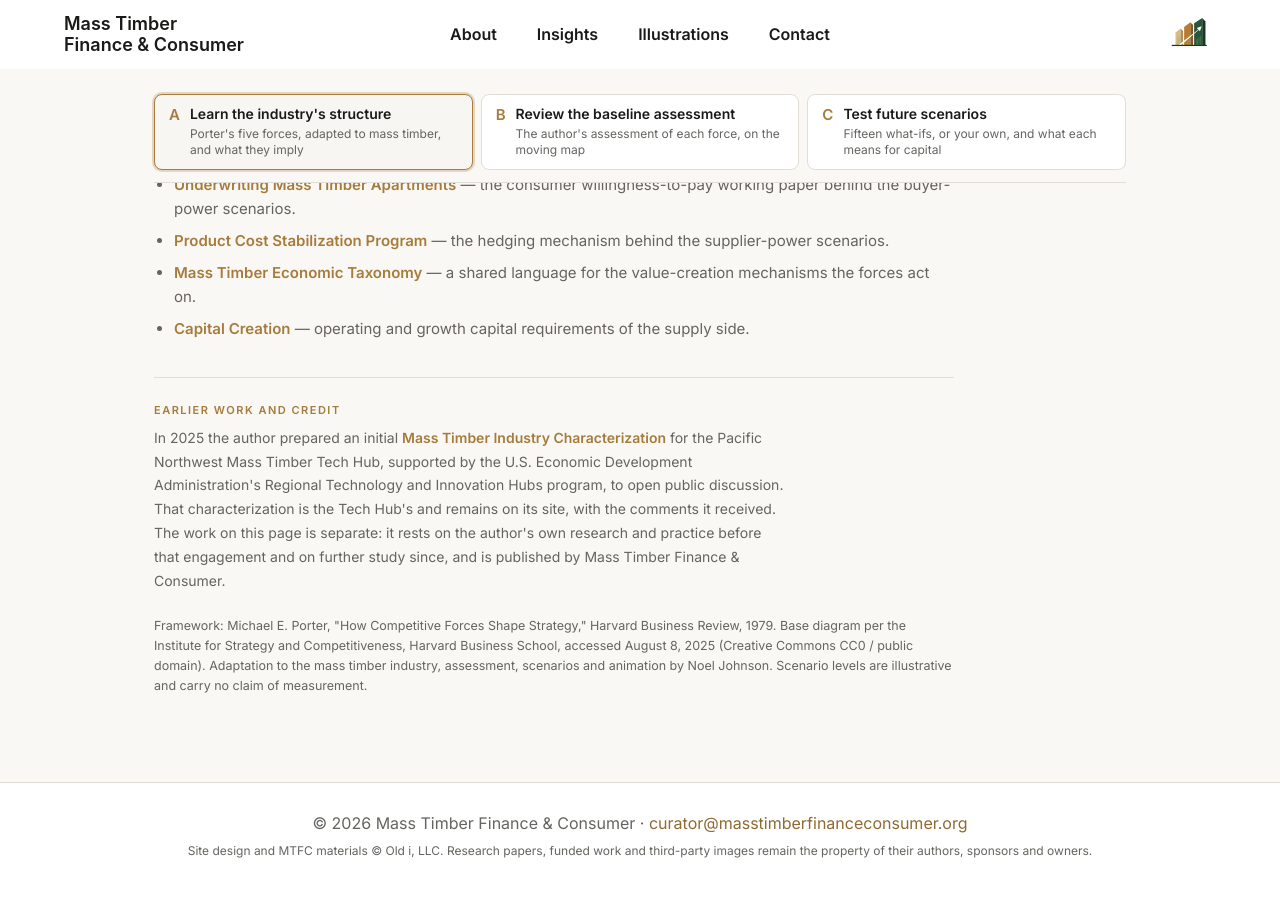
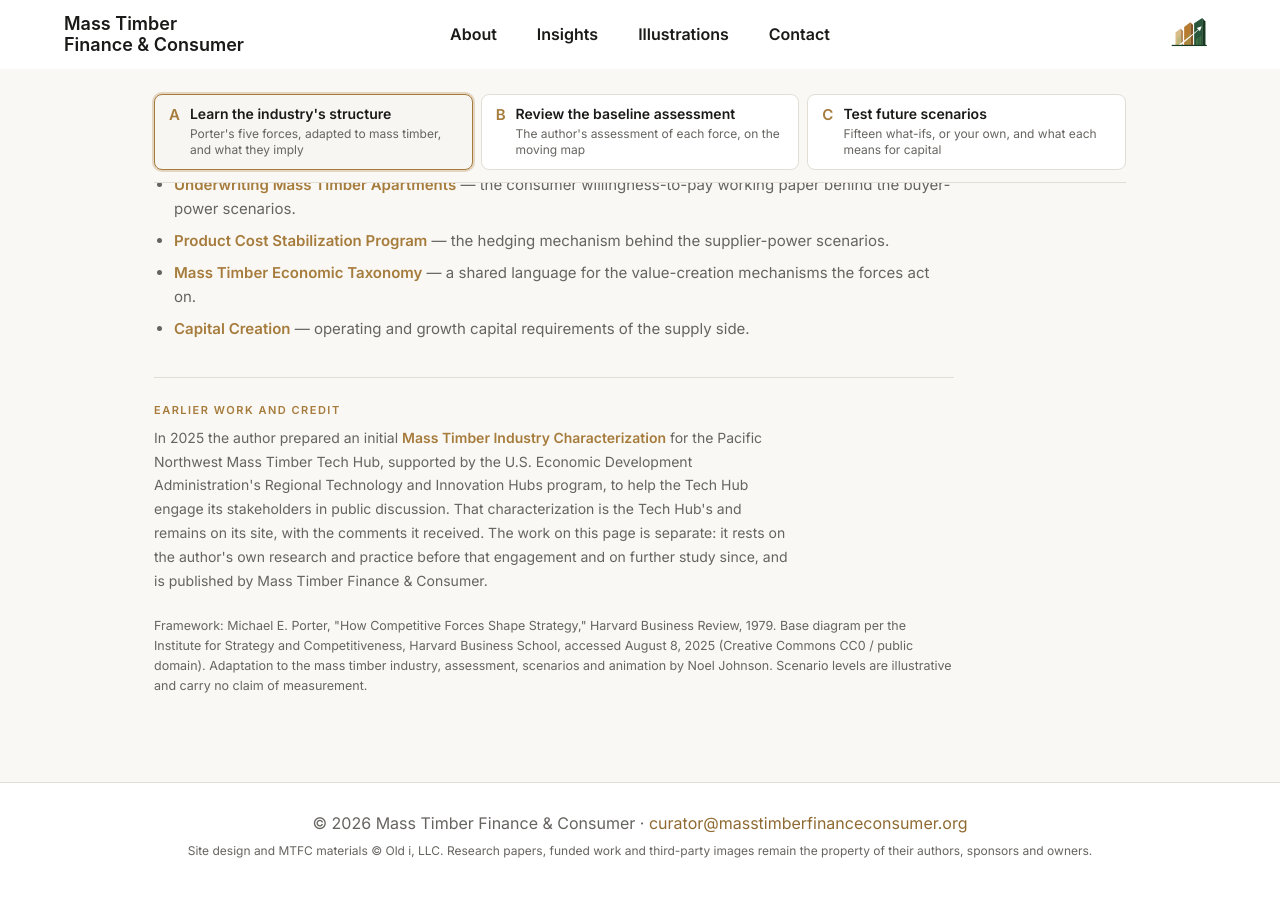
Before and after one commit to noelallenjohnson/mtfc, a Jekyll site: the page built from pages/industry-structure.html, in a window 1280 px wide and 900 px high, scrolled down 2949 px. Shown: the top 897 px of the window. Built offline with Jekyll 4.4.1, drawn with Linux system fonts in a browser that asks for light colours.

Commit message:
Industry Structure: reframe the purpose of the 2025 Tech Hub work
Co-Authored-By: Claude Fable 5.2 <noreply@anthropic.com>
Claude-Session: https://claude.ai/code/session_01LvhsnqrfZBaeQ6yhbEHGbm

```diff
--- a/pages/industry-structure.html
+++ b/pages/industry-structure.html
@@ -148,7 +148,7 @@ scripts: ["/assets/js/icf-data.js", "/assets/js/icf.js"]
   </div>
   <div class="related origins">
     <p class="lbl">Earlier work and credit</p>
-    <p class="origins-text">In 2025 the author prepared an initial <a href="https://www.pnwmasstimbertechhub.org/capital-access" target="_blank" rel="noopener">Mass Timber Industry Characterization</a> for the Pacific Northwest Mass Timber Tech Hub, supported by the U.S. Economic Development Administration's Regional Technology and Innovation Hubs program, to open public discussion. That characterization is the Tech Hub's and remains on its site, with the comments it received. The work on this page is separate: it rests on the author's own research and practice before that engagement and on further study since, and is published by Mass Timber Finance &amp; Consumer.</p>
+    <p class="origins-text">In 2025 the author prepared an initial <a href="https://www.pnwmasstimbertechhub.org/capital-access" target="_blank" rel="noopener">Mass Timber Industry Characterization</a> for the Pacific Northwest Mass Timber Tech Hub, supported by the U.S. Economic Development Administration's Regional Technology and Innovation Hubs program, to help the Tech Hub engage its stakeholders in public discussion. That characterization is the Tech Hub's and remains on its site, with the comments it received. The work on this page is separate: it rests on the author's own research and practice before that engagement and on further study since, and is published by Mass Timber Finance &amp; Consumer.</p>
   </div>
   <p class="credits">Framework: Michael E. Porter, "How Competitive Forces Shape Strategy," Harvard Business Review, 1979. Base diagram per the Institute for Strategy and Competitiveness, Harvard Business School, accessed August 8, 2025 (Creative Commons CC0 / public domain). Adaptation to the mass timber industry, assessment, scenarios and animation by Noel Johnson. Scenario levels are illustrative and carry no claim of measurement.</p>
 </div>
```
